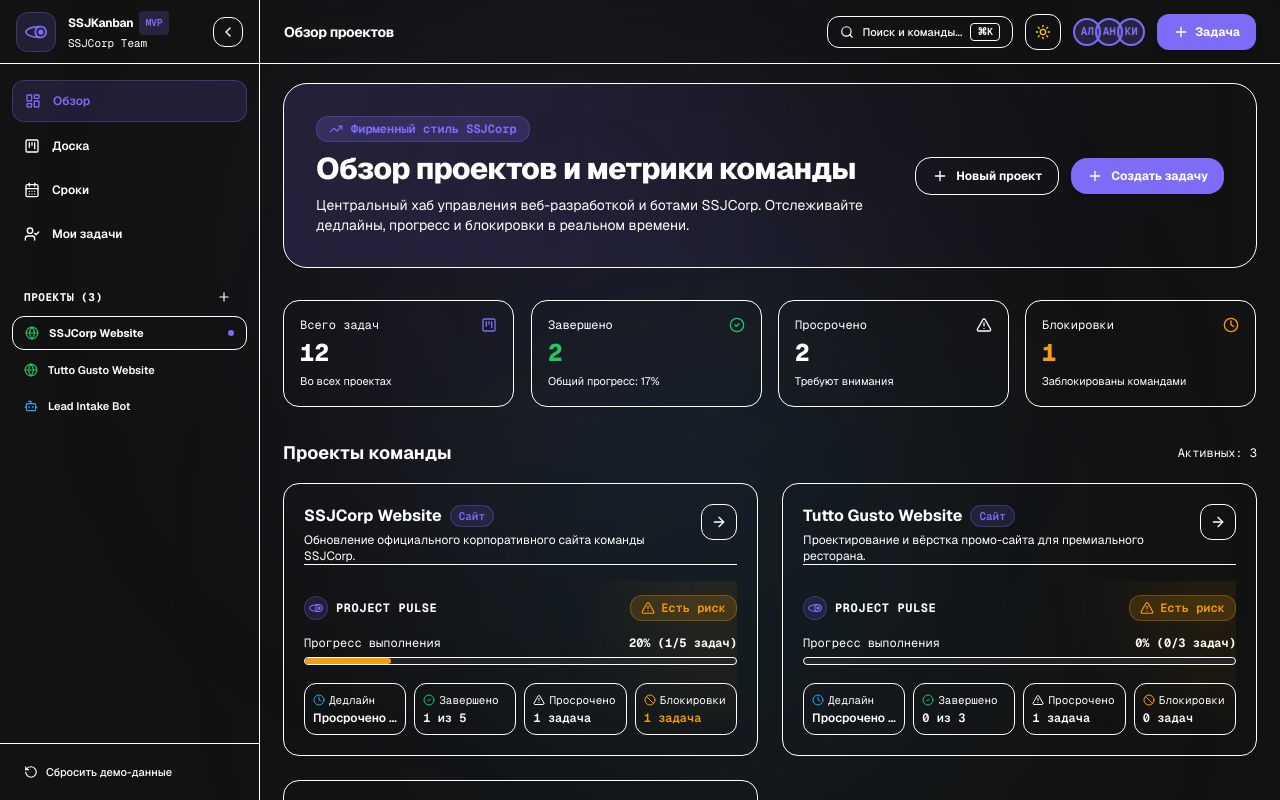
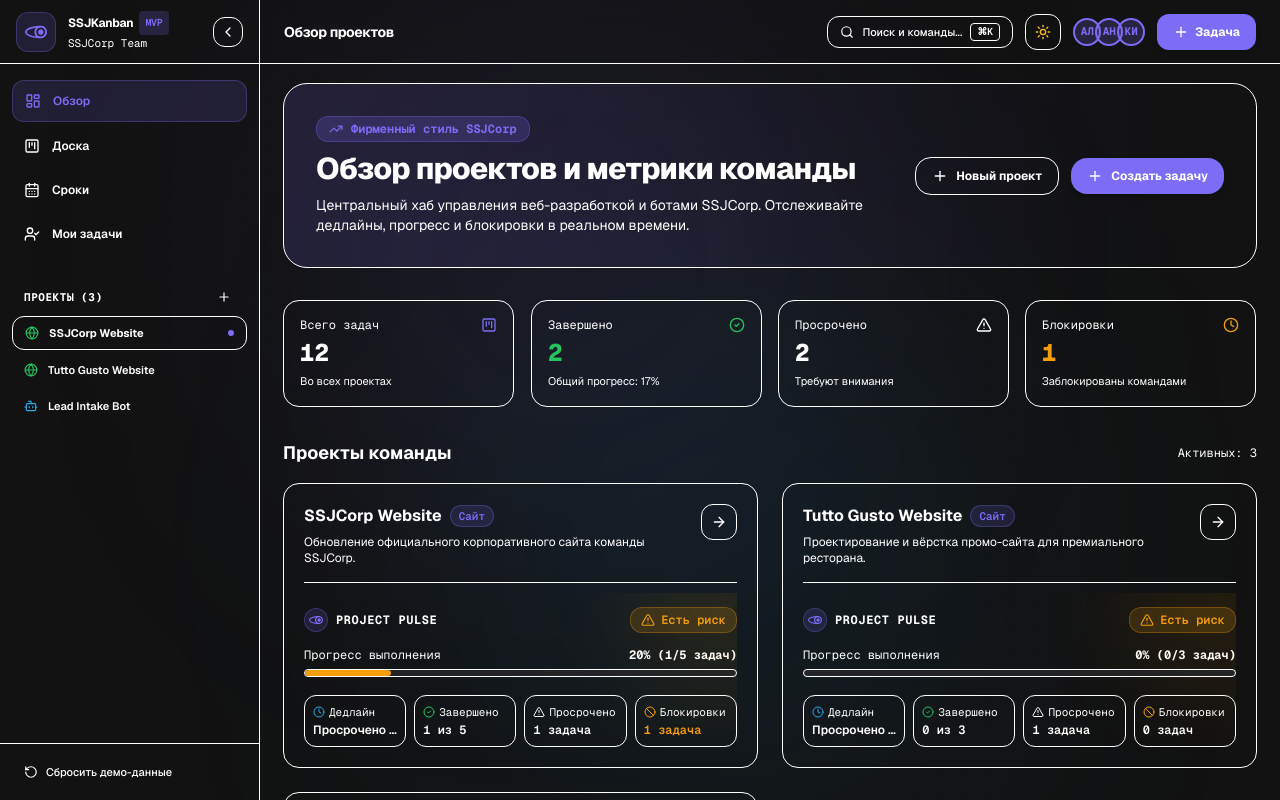
Before and after one commit to purrfect0/kanban-front, a Next.js app: page / in a window 1280 px wide. Shown: the top 800 px of the page. Built offline with nearby package versions, Linux system fonts and the light colour scheme.

Commit message:
fix hover shift and card divider spacing

```diff
--- a/src/app/page.tsx
+++ b/src/app/page.tsx
@@ -141,7 +141,7 @@
         </BlurFade>
       </div>
 
-      {/* Active Projects Grid (Unified Single Cards with Dividers) */}
+      {/* Active Projects Grid (Unified Single Cards with Custom Spacing & Dividers) */}
       <div className="space-y-4">
         <div className="flex items-center justify-between">
           <h2 className="text-lg font-bold text-foreground">Проекты команды</h2>
@@ -153,9 +153,9 @@
         <div className="grid grid-cols-1 md:grid-cols-2 gap-6">
           {projects.map((project, idx) => (
             <BlurFade key={project.id} delay={0.2 + idx * 0.05}>
-              <MagicCard className="p-5 space-y-4">
+              <MagicCard className="p-5">
                 {/* Upper Section: Project Title, Type Badge, Description & Navigation Arrow */}
-                <div className="flex items-start justify-between gap-3">
+                <div className="flex items-start justify-between gap-3 mb-4">
                   <div>
                     <div className="flex items-center gap-2">
                       <h3 className="text-base font-bold text-foreground">{project.name}</h3>
@@ -163,7 +163,7 @@
                         {project.type === "website" ? "Сайт" : "Telegram-бот"}
                       </span>
                     </div>
-                    <p className="text-xs text-muted-foreground mt-1 line-clamp-2">
+                    <p className="text-xs text-muted-foreground mt-1.5 line-clamp-2">
                       {project.description}
                     </p>
                   </div>
@@ -179,7 +179,7 @@
                 </div>
 
                 {/* Clean Horizontal Dividing Line */}
-                <div className="border-t border-border/40 pt-4">
+                <div className="border-t border-border/40 pt-2.5">
                   {/* Embedded Project Pulse Telemetry Panel */}
                   <ProjectPulse project={project} tasks={tasks} hideCardWrapper />
                 </div>
--- a/src/components/ui/MagicCard.tsx
+++ b/src/components/ui/MagicCard.tsx
@@ -37,20 +37,23 @@
       onMouseMove={handleMouseMove}
       onMouseLeave={handleMouseLeave}
       className={cn(
-        "relative overflow-hidden rounded-2xl border border-border/80 bg-card p-5 transition-all duration-200 hover:border-ssj-purple/40 hover:shadow-lg hover:shadow-ssj-purple/5 group",
+        "relative overflow-hidden rounded-2xl border border-border/80 bg-card p-5 transition-colors duration-200 hover:border-ssj-purple/40 hover:shadow-lg hover:shadow-ssj-purple/5 group",
         className
       )}
       {...props}
     >
-      {/* Dynamic Cursor Spotlight Effect */}
-      {position && (
-        <div
-          className="pointer-events-none absolute -inset-px transition-opacity duration-300 opacity-100"
-          style={{
-            background: `radial-gradient(${gradientSize}px circle at ${position.x}px ${position.y}px, ${gradientColor}, transparent 80%)`,
-          }}
-        />
-      )}
+      {/* Permanent Cursor Spotlight Overlay (Opacity Toggled to Prevent Layout Shift) */}
+      <div
+        className={cn(
+          "pointer-events-none absolute -inset-px transition-opacity duration-300",
+          position ? "opacity-100" : "opacity-0"
+        )}
+        style={{
+          background: position
+            ? `radial-gradient(${gradientSize}px circle at ${position.x}px ${position.y}px, ${gradientColor}, transparent 80%)`
+            : undefined,
+        }}
+      />
       <div className="relative z-10">{children}</div>
     </div>
   );
```
